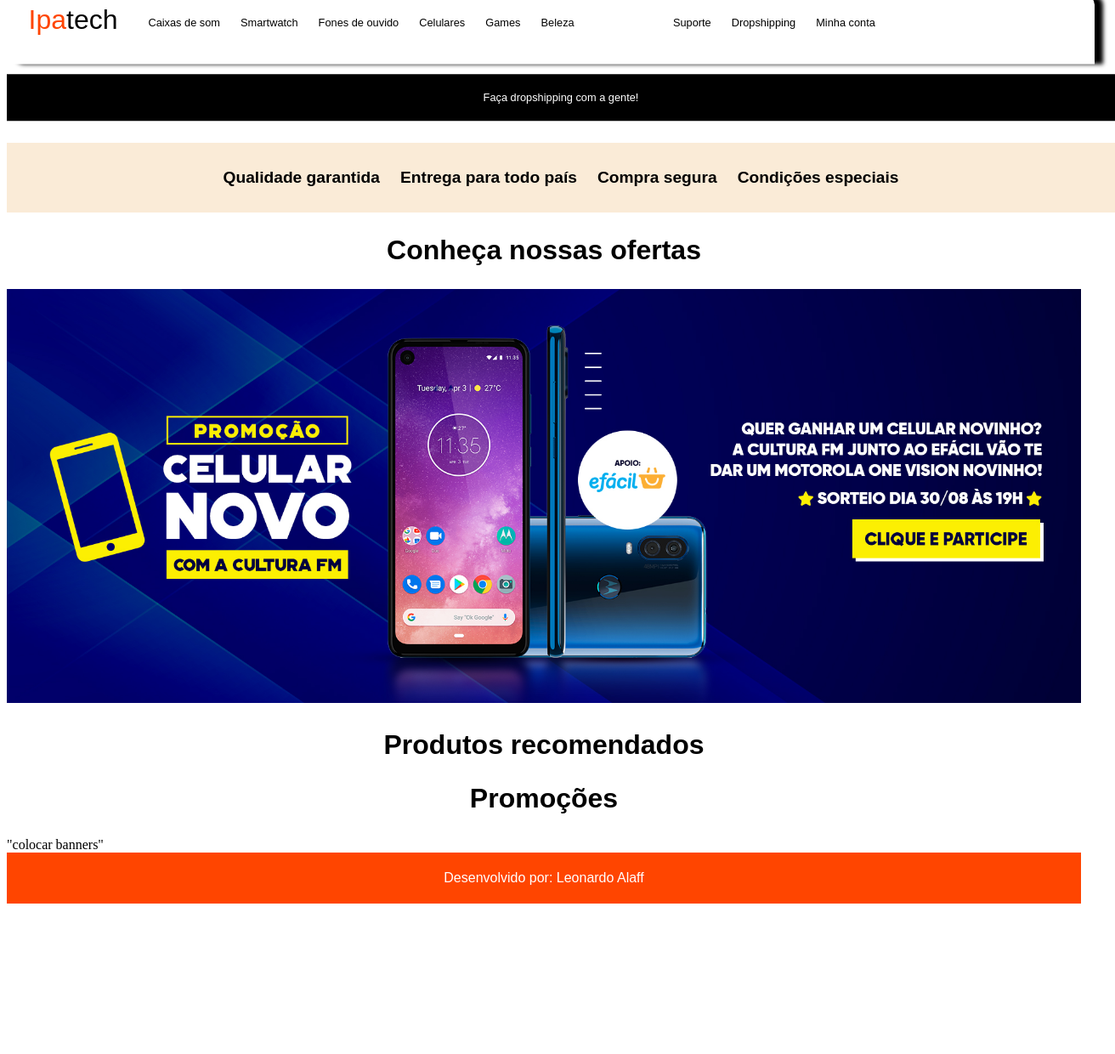
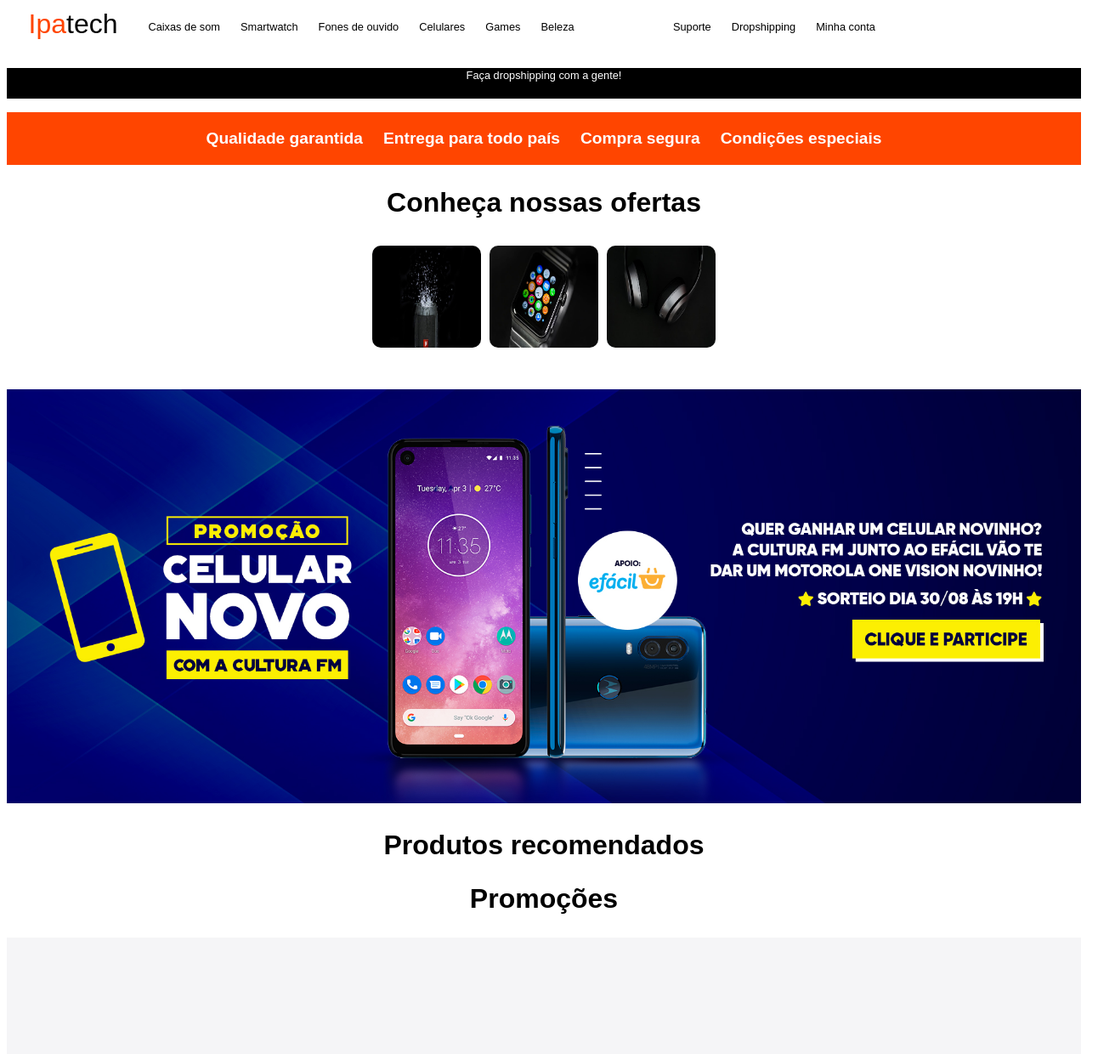
Before and after one commit to leonardoalaff/ipatech, a plain HTML site: page index.html in a window 1280 px wide. Shown: the top 1240 px of the page at 85% size, 1312 px wide, since content can reach past the window. Before the commit the page ends 1071 px from the top, so only its background shows below. Drawn offline with Linux system fonts and the light colour scheme.

Commit message:
Atualização 2.0

```diff
--- a/index.html
+++ b/index.html
@@ -38,21 +38,28 @@
         </ul>
 
         <h1>Conheça nossas ofertas</h1>
+        <div id="ofertas">
+            <a href="#"><img src="imagens/caixa de som.jpg" alt="Caixa de som" class="caixadesom"></a>
+            <a href="#"><img src="imagens/desktop-wallpaper-smartwatch-smartwatch.jpg" alt="Smartwatch" class="smartwatch"></a>
+            <a href="#"><img src="imagens/technology-music-technology.jpg" alt="Fone de ouvido" class="fonedeouvido"></a>
+        </div>
     </section>
 
-    <section>
+    <section id="sessao2">
         <img src="imagens/Banner-celular-2.jpg" alt="Banner" width="100%">
     </section>
 
-    <section>
+    <section id="sessao3">
         <h1>Produtos recomendados</h1>
     </section>
 
-    <section>
+    <section id="sessao4">
         <h1>Promoções</h1>
     </section>
 
-    <section>"colocar banners"</section>
+    <section id="sessao5">
+
+    </section>
 
     <footer>
         <p>Desenvolvido por: <a href="#">Leonardo Alaff</a></p>
--- a/style.css
+++ b/style.css
@@ -5,10 +5,20 @@ header {
     background-color: rgb(255, 255, 255);
     width: 100%;
     height: 10%;
-    border-radius: 0px 10px;
-    box-shadow: 10px 0px 5px black;
+    margin-top: -8px;
+}
 
-    transform: translate(0%, -22%);
+#sessao1 {
+    padding-top: 40px;
+}
+
+#sessao2 {
+}
+
+#sessao5 {
+    background-image: url('imagens/iphone.jpeg');
+    height: 700px;
+    background-size: cover;
 }
 
 h1 {
@@ -61,8 +71,9 @@ h1 {
     transform: translate(300%, -85%);
 }
 
+
+
 #sessao1 p {
-    width: 100%;
     text-align: center;
     font-family: Arial, Helvetica, sans-serif;
     font-size: 1vw;
@@ -70,16 +81,15 @@ h1 {
     color: white;
     padding: 20px;
     margin-bottom: 100px;
-
-    transform: translate(0%, 135%);
+    margin-bottom: 1px;
 }
 
 ul {
-    width: 100%;
     text-align: center;
-    background-color: antiquewhite;
-    padding: 20px;
+    background-color: orangered;
+    padding: 10px;
     font-weight: bolder;
+    color: white;
 }
 
 ul li {
@@ -88,6 +98,43 @@ ul li {
     font-family: Arial, Helvetica, sans-serif;
     font-size: 1.5vw;
     padding: 10px;
+}
+
+#sessao1 > h1 {
+    padding-bottom: auto;
+}
+
+#ofertas {
+    display: inline-block;
+    display: flex;
+    justify-content: center;
+    padding-bottom: 40px;
+}
+
+#ofertas img:hover {
+    background-color: orangered;
+    transition-duration: 0.1s;
+}
+
+.caixadesom {
+    width: 10vw;
+    height: 15vh;
+    padding: 5px;
+    border-radius: 15px;
+}
+
+.smartwatch {
+    width: 10vw;
+    height: 15vh;
+    padding: 5px;
+    border-radius: 15px;
+}
+
+.fonedeouvido {
+    width: 10vw;
+    height: 15vh;
+    padding: 5px;
+    border-radius: 15px;
 }
 
 footer {
```
Also changed, not shown: imagens/iphone.jpeg (added).
